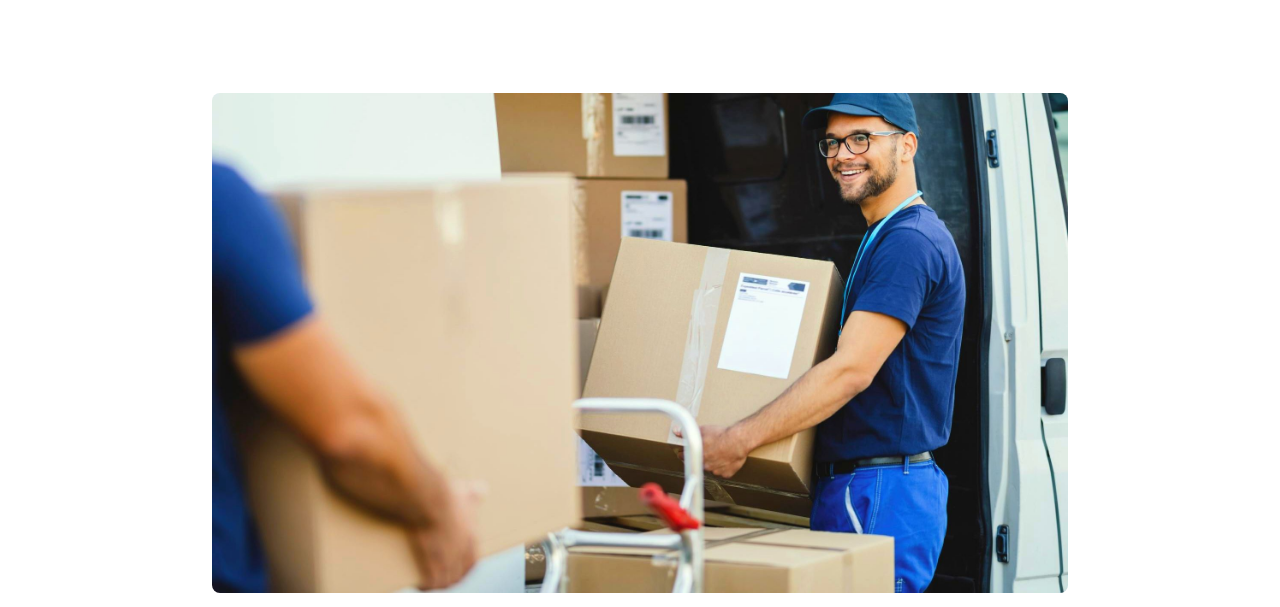
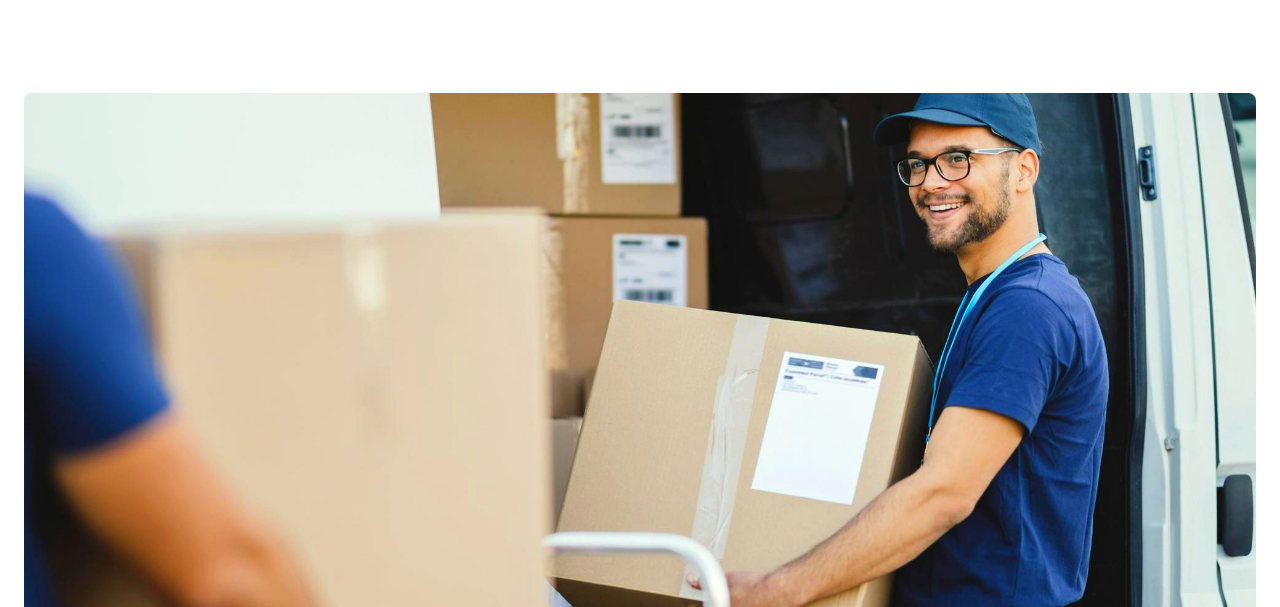
Before and after one commit to crixfer/nomada, a plain HTML site: page index.html in a window 1280 px wide. Shown: the part 61-668 px from the top of the page. Drawn offline with nearby package versions, Linux system fonts and the light colour scheme.

Commit message:
Update index.html

```diff
--- a/index.html
+++ b/index.html
@@ -25,6 +25,7 @@
       /* IMAGES */
       .mudanza {
         border-radius: 8px;
+        width: 100%;
       }
       .box {
         margin-right: 5px;
@@ -106,7 +107,7 @@
           class="mudanza d-block mx-auto mb-4"
           src="./mudanza.jpeg"
           alt=""
-          height="500"
+
         />
         <h1 class="display-5 fw-bold text-body-emphasis">Múdate sin miedo</h1>
         <div class="col-lg-6 mx-auto">
```
